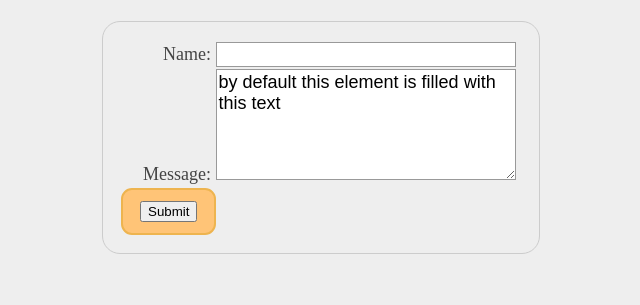
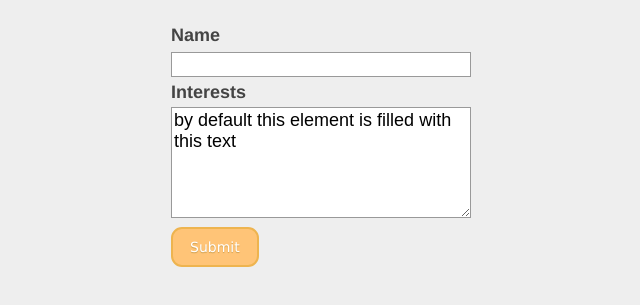
Before and after one commit to echoy1/echoy1.github.io, a plain HTML site: page lab_6/index.html in a window 1280 px wide. Shown: the part 85-390 px from the top of the page, without its empty margins (319-959 px from the left). Drawn offline with Linux system fonts and the light colour scheme.

Commit message:
fixed up the style

```diff
--- a/lab_6/form_styles.css
+++ b/lab_6/form_styles.css
@@ -8,19 +8,22 @@ body {
 h1 {
     display: flex;
     justify-content: center;
+    font-weight: bold;
 }
 form {
-    margin: 0 auto;
-    width: 400px;
-    padding: 1em;
-    border: 1px solid #ccc;
-    border-radius: 1em;
+    position: absolute;
+    right: 0;
+    left: 0;
+    display: flex;
+    justify-content: center;
+    align-items: flex-start;
+    font-family: Helvetica, Geneva, Tahoma, sans-serif;
   }
 
   label {
-    display: inline-block;
+    display: flex;
     width: 90px;
-    text-align: right;
+    font-weight: bold;
   }
 
   input,
@@ -41,7 +44,7 @@ form {
     margin: 0;
   }
 
-  .button {
+  button {
     background-color: #ffc477;
     -moz-border-radius: 11px;
     -webkit-border-radius: 11px;
@@ -56,3 +59,13 @@ form {
     text-decoration: none;
     text-shadow: 0px 1px 1px #cc9f52;
   }
+
+  button:hover {
+    background-color: coral;
+    border: 2px solid rgb(216, 91, 46);
+  }
+
+  button:active {
+    position: relative;
+    top: 1px;
+  }
--- a/lab_6/index.html
+++ b/lab_6/index.html
@@ -12,11 +12,11 @@
           <form action="https://nameless-thicket-21836.herokuapp.com/lab" method="post">
             <ul>
              <li>
-               <label for="name">Name:</label>
+               <label for="name">Name</label>
                <input type="text" id="name" name="user_name" maxlength="140">
              </li>
              <li>
-               <label for="msg">Message:</label>
+               <label for="msg">Interests</label>
                <textarea id="msg" name="user_message" rows="5" cols="33">by default this element is filled with this text</textarea>
              </li>
              <li class="button">
```
